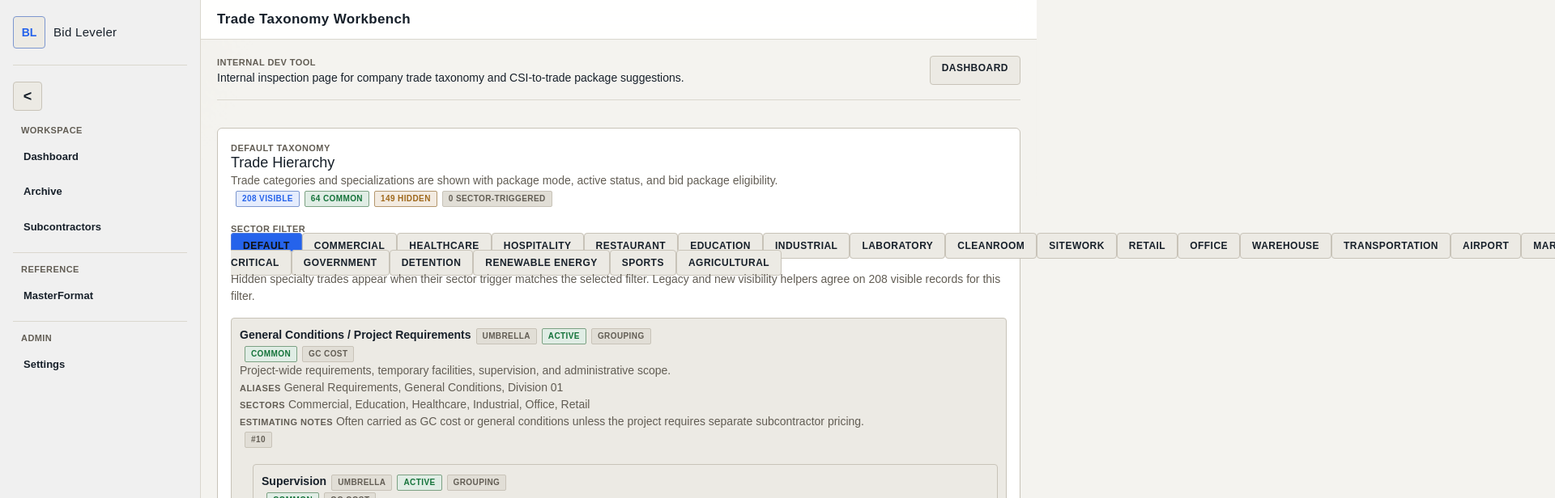
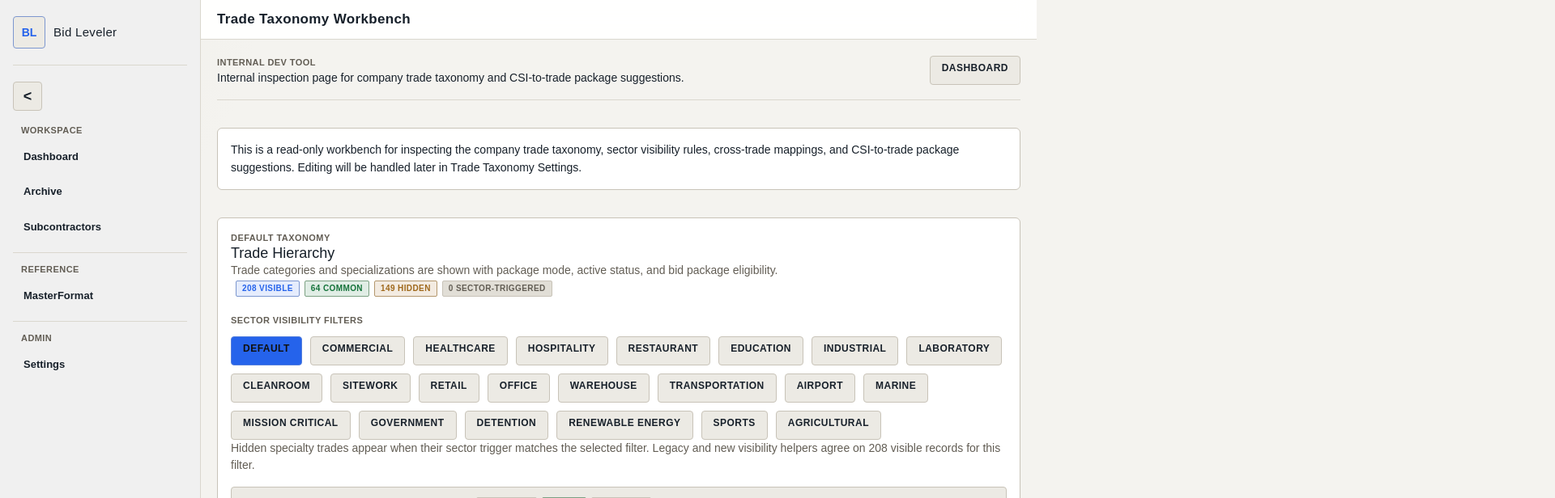
Before and after one commit to adamarnao/bid-leveler, a Next.js app: page /dev/trade-taxonomy in a window 1280 px wide. Shown: the top 616 px of the page at 81% size, 1920 px wide, since content can reach past the window. Built offline with nearby package versions, Linux system fonts and the light colour scheme.

Commit message:
Clean up trade taxonomy workbench

```diff
--- a/src/app/dev/trade-taxonomy/page.tsx
+++ b/src/app/dev/trade-taxonomy/page.tsx
@@ -557,7 +557,7 @@ export default async function TradeTaxonomyWorkbenchPage({
 
   return (
     <AppShell title="Trade Taxonomy Workbench">
-      <div className="dashboard-shell">
+      <div className="dashboard-shell taxonomy-workbench">
         <div className="page-header">
           <div>
             <p className="label-text">Internal Dev Tool</p>
@@ -570,6 +570,14 @@ export default async function TradeTaxonomyWorkbenchPage({
             Dashboard
           </Link>
         </div>
+
+        <section className="app-panel taxonomy-workbench-note">
+          <p>
+            This is a read-only workbench for inspecting the company trade taxonomy,
+            sector visibility rules, cross-trade mappings, and CSI-to-trade package
+            suggestions. Editing will be handled later in Trade Taxonomy Settings.
+          </p>
+        </section>
 
         <section className="app-panel">
           <div className="panel-header">
@@ -591,12 +599,14 @@ export default async function TradeTaxonomyWorkbenchPage({
             </div>
           </div>
 
-          <div className="stack gap-2" style={{ marginTop: 16 }}>
-            <span className="label-text">Sector filter</span>
-            <div className="cluster gap-2">
+          <div className="taxonomy-filter-section">
+            <span className="label-text">Sector visibility filters</span>
+            <div className="taxonomy-filter-list" aria-label="Sector visibility filters">
               <Link
                 href="/dev/trade-taxonomy"
-                className={selectedSector ? "button-secondary" : "button-primary"}
+                className={`taxonomy-filter-button ${
+                  selectedSector ? "button-secondary" : "button-primary"
+                }`}
               >
                 Default
               </Link>
@@ -604,7 +614,9 @@ export default async function TradeTaxonomyWorkbenchPage({
                 <Link
                   key={sectorTag}
                   href={`/dev/trade-taxonomy?sector=${sectorTag}`}
-                  className={selectedSector === sectorTag ? "button-primary" : "button-secondary"}
+                  className={`taxonomy-filter-button ${
+                    selectedSector === sectorTag ? "button-primary" : "button-secondary"
+                  }`}
                 >
                   {formatSectorTag(sectorTag)}
                 </Link>
@@ -639,6 +651,33 @@ export default async function TradeTaxonomyWorkbenchPage({
 
         <CrossTradeMappingSection mappings={defaultCrossTradeMappings} />
 
+        <section className="app-panel taxonomy-fixture-guide">
+          <div className="panel-header">
+            <div>
+              <p className="label-text">Fixture Inspection Guide</p>
+              <h2>How to Read Generated Results</h2>
+              <p className="muted-text">
+                Fixture data shows how sample CSI tags move through the taxonomy generator.
+              </p>
+            </div>
+          </div>
+
+          <ul className="taxonomy-instruction-list">
+            <li>Input CSI items are sample scope tags.</li>
+            <li>Suggested packages are the trade packages the system would create.</li>
+            <li>Assignments show which trade each CSI item mapped to.</li>
+            <li>Confidence indicates how strong the mapping is.</li>
+            <li>
+              Warnings identify ambiguous or cross-trade items that may need estimator review.
+            </li>
+            <li>Unassigned items need manual mapping or taxonomy rule improvement.</li>
+          </ul>
+          <p className="muted-text">
+            No edits are saved from this page. Use this screen to validate taxonomy behavior
+            before integrating it into Project Scope.
+          </p>
+        </section>
+
         <div className="stack gap-4">
           {scenarioResults.map((scenario) => (
             <FixtureInspection key={scenario.id} scenario={scenario} />
--- a/src/app/globals.css
+++ b/src/app/globals.css
@@ -1875,6 +1875,67 @@ textarea:focus {
   margin-top: 0;
 }
 
+.taxonomy-workbench {
+  min-width: 0;
+}
+
+.taxonomy-workbench-note p {
+  margin: 0;
+  color: var(--color-text);
+  line-height: 1.55;
+}
+
+.taxonomy-filter-section {
+  min-width: 0;
+  margin-top: 18px;
+}
+
+.taxonomy-filter-list {
+  display: flex;
+  flex-wrap: wrap;
+  align-items: center;
+  gap: 10px;
+  min-width: 0;
+  max-width: 100%;
+  margin-top: 10px;
+}
+
+.taxonomy-filter-button {
+  flex: 0 1 auto;
+  max-width: 100%;
+  white-space: nowrap;
+}
+
+.taxonomy-fixture-guide .panel-header {
+  margin-bottom: 14px;
+}
+
+.taxonomy-instruction-list {
+  display: grid;
+  grid-template-columns: repeat(auto-fit, minmax(240px, 1fr));
+  gap: 10px 18px;
+  margin: 0 0 16px;
+  padding-left: 20px;
+  color: var(--color-muted);
+  line-height: 1.5;
+}
+
+@media (max-width: 640px) {
+  .taxonomy-filter-list {
+    gap: 8px;
+  }
+
+  .taxonomy-filter-button {
+    min-height: 34px;
+    padding-inline: 10px;
+    font-size: 0.78rem;
+  }
+
+  .taxonomy-instruction-list {
+    grid-template-columns: 1fr;
+  }
+}
+
 .command-header {
   display: flex;
   align-items: flex-start;
```
